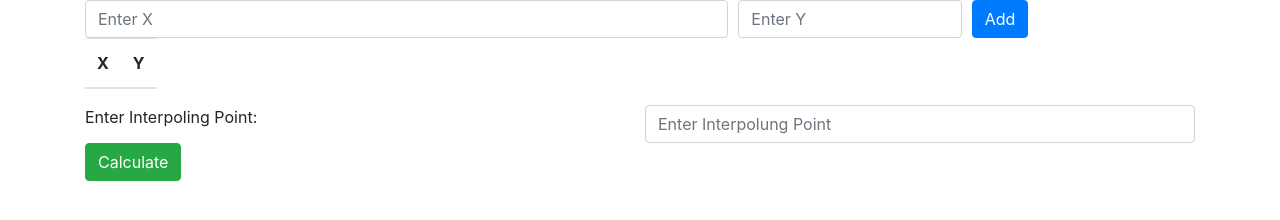
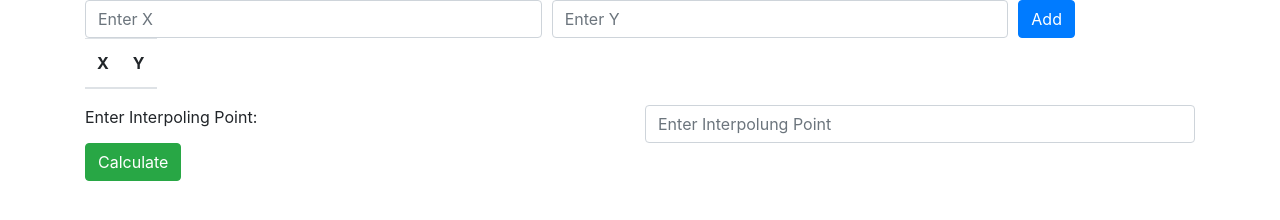
Before and after one commit to morsevii/morsevii.github.io, a plain HTML site: page index.htm in a window 1280 px wide. Drawn offline with nearby package versions, Linux system fonts and the light colour scheme.

Commit message:
Update index.htm

```diff
--- a/index.htm
+++ b/index.htm
@@ -17,10 +17,10 @@
 <form>
 
 <div class="form-row">
-  <div class="col-7">
+  <div class="col-5">
     <input type="text" class="form-control" placeholder="Enter X" id="txtX">
   </div>
-  <div class="col">
+  <div class="col-5">
     <input type="text" class="form-control" placeholder="Enter Y" id="txtY">
   </div>
   <div class="col">
```
